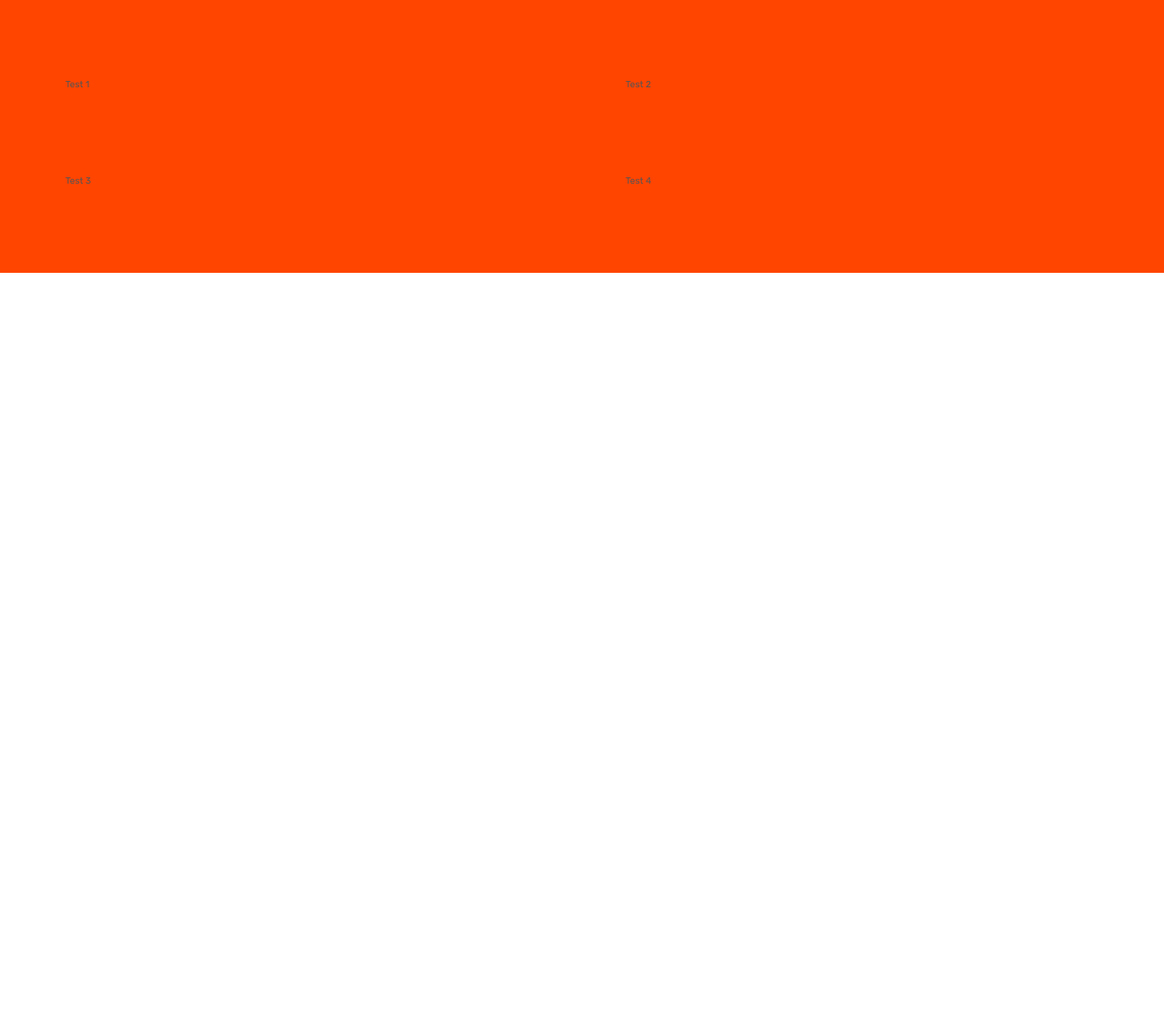
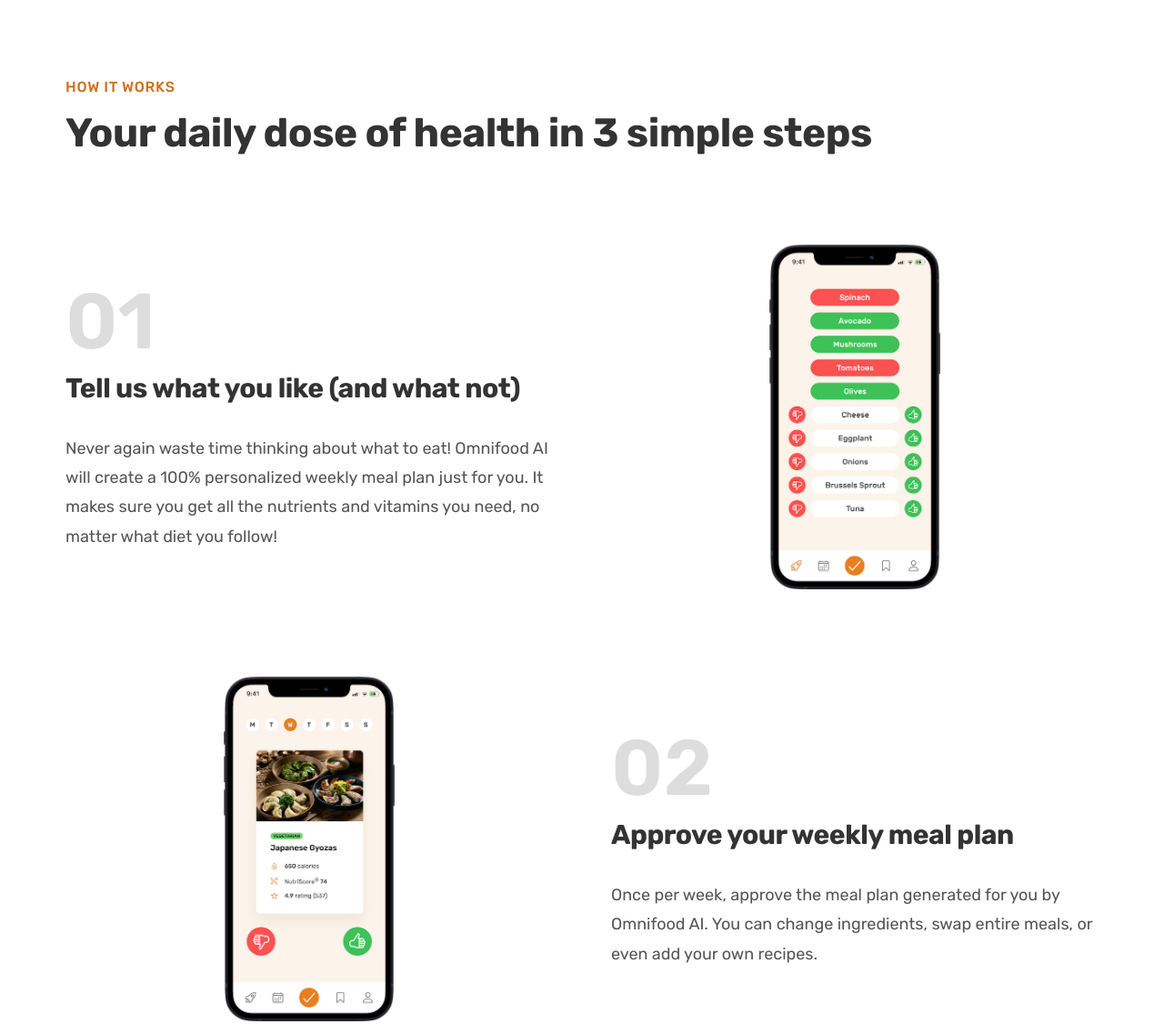
Before and after one commit to Heinrich100/Omnifood-Project, a plain HTML site: page index.html in a window 1280 px wide. Shown: the part 768-1894 px from the top of the page at 91% size. Before the commit the page ends 1068 px from the top, so only its background shows below. Drawn offline with Linux system fonts and the light colour scheme.

Commit message:
made some changes

```diff
--- /dev/null
+++ b/css/general.css
@@ -0,0 +1,170 @@
+/*
+-----------01 TYPOGRAPHY SYSTEM
+FONT SIZE SYSTEM (px)
+10 / 12 / 14 / 16 / 18 / 20 / 24 / 30 / 36 / 44 / 52 / 62 / 74 / 86 / 98
+
+SPACING SYSTEM (px)
+2 / 4 / 8 / 12 / 16 / 24 / 32 / 48 / 64 / 80 / 96 / 128
+
+--- font weights:
+Default: 400
+medium: 500
+Semi-bold: 600
+Bold: 700
+
+- line heights:
+Default: 1
+small: 1.05
+medium: 1.2
+paragraph default: 1.6
+
+-- Letter spacing
+-0.5px
+-0.75px
+
+--02 COLORS
+
+- Primary: #e67e22
+- Tints: #fdf2e9
+- Shadow: #cf711f
+- Accents:
+- Greys:
+#555
+#333
+
+--- 05 SHADOWS
+
+---- 06 BORDER-RADIUS
+Default: 9px
+
+---- 07 WHITESPACE
+
+
+*/
+
+* {
+  padding: 0;
+  margin: 0;
+  box-sizing: border-box;
+}
+
+html {
+  /* font-size: 10px; */
+  /* 10px / 16px = 0.625 = 62.5% */
+  /*  Percentage of user's browser font-size setting */
+  font-size: 62.5%;
+}
+
+body {
+  font-family: "Rubik", sans-serif;
+  line-height: 1;
+  font-weight: 400;
+  color: #555;
+}
+
+/*********************************/
+/* GENERAL REUSABLE COMPONENTS */
+/*********************************/
+.container {
+  max-width: 120rem;
+  padding: 0 3.2rem;
+  margin: 0 auto;
+}
+
+.grid {
+  display: grid;
+  column-gap: 6.4rem;
+  row-gap: 9.6rem;
+}
+
+.grid--2-cols {
+  grid-template-columns: repeat(2, 1fr);
+}
+
+.grid--3-cols {
+  grid-template-columns: repeat(3, 1fr);
+}
+
+.grid--center-v {
+  align-items: center;
+}
+
+.heading-primary,
+.heading-secondary,
+.heading-tertiary {
+  font-weight: 700;
+  color: #333;
+  letter-spacing: -0.5px;
+}
+
+.heading-primary {
+  font-size: 5.2rem;
+  line-height: 1.05;
+  margin-bottom: 3.2rem;
+}
+
+.heading-secondary {
+  font-size: 4.4rem;
+  line-height: 1.2;
+  margin-bottom: 9.6rem;
+}
+
+.heading-tertiary {
+  font-size: 3rem;
+  line-height: 1.2;
+  margin-bottom: 3.2rem;
+}
+
+.subheading {
+  display: block;
+  font-size: 1.6rem;
+  font-weight: 500;
+  color: #cf711f;
+  text-transform: uppercase;
+  margin-bottom: 1.6rem;
+  letter-spacing: 0.75px;
+}
+
+.btn:link,
+.btn:visited {
+  display: inline-block;
+  text-decoration: none;
+  font-size: 2rem;
+  font-weight: 600;
+  padding: 1.6rem 3.2rem;
+  border-radius: 9px;
+
+  /* Put transition on original "state" */
+  transition: background-color 0.3s;
+}
+
+.btn--full:link,
+.btn--full:visited {
+  background-color: #e67e22;
+  color: #fff;
+}
+
+.btn--full:hover,
+.btn--full:active {
+  background-color: #cf711f;
+}
+
+.btn--outline:link,
+.btn--outline:visited {
+  background-color: #fff;
+  color: #555;
+}
+
+.btn--outline:hover,
+.btn--outline:active {
+  background-color: #fdf2e9;
+
+  /* border: 3px solid #fff */
+
+  /* Trick to add border inside */
+  box-shadow: inset 0 0 0 3px #fff;
+}
+
+.margin-right-sm {
+  margin-right: 1.6rem !important;
+}
--- a/css/style.css
+++ b/css/style.css
@@ -1,137 +1,3 @@
-/*
------------01 TYPOGRAPHY SYSTEM
-FONT SIZE SYSTEM (px)
-10 / 12 / 14 / 16 / 18 / 20 / 24 / 30 / 36 / 44 / 52 / 62 / 74 / 86 / 98
-
-SPACING SYSTEM (px)
-2 / 4 / 8 / 12 / 16 / 24 / 32 / 48 / 64 / 80 / 96 / 128
-
---- font weights:
-Default: 400
-medium: 500
-Semi-bold: 600
-Bold: 700
-
-- line heights:
-Default: 1
-small: 1.05
-paragraph default: 1.6
-
---02 COLORS
-
-- Primary: #e67e22
-- Tints: #fdf2e9
-- Shadow: #cf711f
-- Accents:
-- Greys:
-#555
-#333
-
---- 05 SHADOWS
-
----- 06 BORDER-RADIUS
-Default: 9px
-
----- 07 WHITESPACE
-
-
-*/
-
-* {
-  padding: 0;
-  margin: 0;
-  box-sizing: border-box;
-}
-
-html {
-  /* font-size: 10px; */
-  /* 10px / 16px = 0.625 = 62.5% */
-  /*  Percentage of user's browser font-size setting */
-  font-size: 62.5%;
-}
-
-body {
-  font-family: "Rubik", sans-serif;
-  line-height: 1;
-  font-weight: 400;
-  color: #555;
-}
-
-/*********************************/
-/* GENERAL REUSABLE COMPONENTS */
-/*********************************/
-.container {
-  max-width: 120rem;
-  padding: 0 3.2rem;
-  margin: 0 auto;
-}
-
-.grid {
-  display: grid;
-  gap: 9.6rem;
-}
-
-.grid--2-cols {
-  grid-template-columns: repeat(2, 1fr);
-}
-
-.grid--3-cols {
-  grid-template-columns: repeat(3, 1fr);
-}
-
-.heading-primary {
-  font-size: 5.2rem;
-  font-weight: 700;
-  line-height: 1.05;
-  color: #333;
-  letter-spacing: -0.5px;
-  margin-bottom: 3.2rem;
-}
-
-.btn:link,
-.btn:visited {
-  display: inline-block;
-  text-decoration: none;
-  font-size: 2rem;
-  font-weight: 600;
-  padding: 1.6rem 3.2rem;
-  border-radius: 9px;
-
-  /* Put transition on original "state" */
-  transition: background-color 0.3s;
-}
-
-.btn--full:link,
-.btn--full:visited {
-  background-color: #e67e22;
-  color: #fff;
-}
-
-.btn--full:hover,
-.btn--full:active {
-  background-color: #cf711f;
-}
-
-.btn--outline:link,
-.btn--outline:visited {
-  background-color: #fff;
-  color: #555;
-}
-
-.btn--outline:hover,
-.btn--outline:active {
-  background-color: #fdf2e9;
-
-  /* border: 3px solid #fff */
-
-  /* Trick to add border inside */
-  box-shadow: inset 0 0 0 3px #fff;
-}
-
-.margin-right-sm {
-  margin-right: 1.6rem !important;
-}
-
 /*********************************/
 /* HEADER */
 /********************************/
@@ -257,5 +123,26 @@ body {
 
 .section-how {
   padding: 9.6rem 0;
-  background-color: orangered;
 }
+
+.step-number {
+  font-size: 8.6rem;
+  font-weight: 600;
+  color: #ddd;
+  margin-bottom: 1.2rem;
+}
+
+.step-description {
+  font-size: 1.8rem;
+  line-height: 1.8;
+}
+
+.step-img-box {
+  display: flex;
+  align-items: center;
+  justify-content: center;
+}
+
+.step-img {
+  width: 35%;
+}
--- a/index.html
+++ b/index.html
@@ -11,6 +11,7 @@
       rel="stylesheet"
     />
 
+    <link rel="stylesheet" href="css/general.css" />
     <link rel="stylesheet" href="css/style.css" />
 
     <title>Omnifood</title>
@@ -71,11 +72,72 @@
       </section>
 
       <section class="section-how">
-        <div class="container grid grid--2-cols">
-          <div>Test 1</div>
-          <div>Test 2</div>
-          <div>Test 3</div>
-          <div>Test 4</div>
+        <div class="container">
+          <span class="subheading">How it works</span>
+          <h2 class="heading-secondary">
+            Your daily dose of health in 3 simple steps
+          </h2>
+        </div>
+
+        <div class="container grid grid--2-cols grid--center-v">
+          <!-- STEP 01 -->
+          <div class="step-text-box">
+            <p class="step-number">01</p>
+            <h3 class="heading-tertiary">
+              Tell us what you like (and what not)
+            </h3>
+            <p class="step-description">
+              Never again waste time thinking about what to eat! Omnifood AI
+              will create a 100% personalized weekly meal plan just for you. It
+              makes sure you get all the nutrients and vitamins you need, no
+              matter what diet you follow!
+            </p>
+          </div>
+          <div class="step-img-box">
+            <img
+              src="img/app/app-screen-1.png"
+              class="step-img"
+              alt="iphone app preferences selection screen"
+            />
+          </div>
+
+          <!-- STEP 02 -->
+          <div class="step-img-box">
+            <img
+              src="img/app/app-screen-2.png"
+              class="step-img"
+              alt="iphone app meal approving plan"
+            />
+          </div>
+
+          <div class="step-text-box">
+            <p class="step-number">02</p>
+            <h3 class="heading-tertiary">Approve your weekly meal plan</h3>
+            <p class="step-description">
+              Once per week, approve the meal plan generated for you by Omnifood
+              AI. You can change ingredients, swap entire meals, or even add
+              your own recipes.
+            </p>
+          </div>
+
+          <!-- STEP 03 -->
+          <div class="step-text-box">
+            <p class="step-number">03</p>
+            <h3 class="heading-tertiary">Receive meals at convenient time</h3>
+            <p class="step-description">
+              Best chefs in town will cook your selected meal every day, and we
+              will deliver it to your door whenever works best for you. You can
+              change delivery schedule and address daily!
+            </p>
+          </div>
+
+          <div class="step-img-box">
+            <img
+              src="img/app/app-screen-3.png"
+              class="step-img"
+              alt="iphone app delivery screen"
+            />
+          </div>
         </div>
       </section>
     </main>
```
